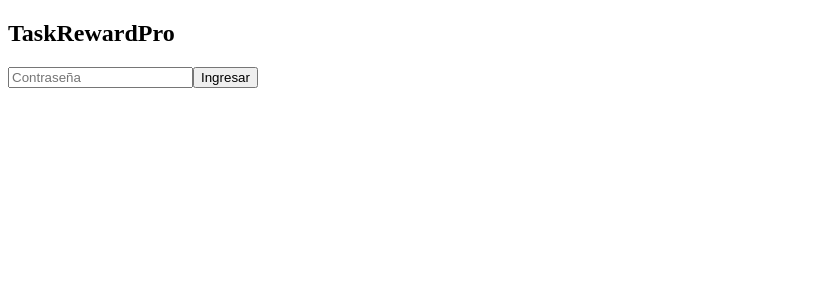
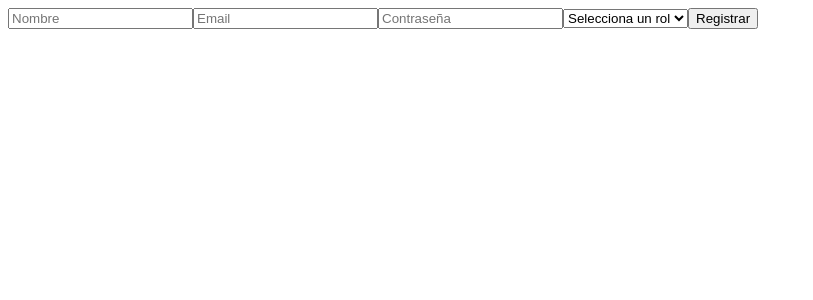
Before and after one commit to Filip96-coder/TaskRewardPro, a React (Vite) app in the folder Front/: page /register in a window 1280 px wide. Before the commit this address led to /login. Shown: the top 300 px of the page, without its empty margins (0-813 px from the left). Built offline with nearby package versions, Linux system fonts and the light colour scheme.

Commit message:
Creacion de usuarios mediante formulario basico conectando front + back

```diff
--- a/Front/src/app/routes.tsx
+++ b/Front/src/app/routes.tsx
@@ -1,12 +1,14 @@
 import { Routes, Route, Navigate } from "react-router-dom";
 import LoginPage from "../ui/pages/Auth/LoginPage";
 import DashboardPage from "../ui/pages/Dashboard/DashBoardPage";
+import RegisterPage from "../ui/pages/Auth/registerPage";
 
 export default function AppRoutes() {
   return (
     <Routes>
       <Route path="/login" element={<LoginPage />} />
       <Route path="/dashboard" element={<DashboardPage />} />
+       <Route path="/register" element={<RegisterPage />} />
       <Route path="*" element={<Navigate to="/login" />} />
     </Routes>
   );
--- /dev/null
+++ b/Front/src/ui/pages/Auth/registerPage.tsx
@@ -0,0 +1,96 @@
+import React, { useState } from 'react';
+
+const RegisterPage = () => {
+  const [nombre, setNombre] = useState('');
+  const [email, setEmail] = useState('');
+  const [password, setPassword] = useState('');
+  const [rol, setRol] = useState('');
+  const [cargo, setCargo] = useState('');
+  const [area, setArea] = useState('');
+
+  const handleSubmit = async (e: React.FormEvent) => {
+    e.preventDefault();
+    const usuario = {
+      nombre,
+      email,
+      password,
+      rol,
+      cargo: rol === 'trabajador' ? cargo : undefined,
+      area: rol === 'lider' ? area : undefined,
+    };
+
+    const response = await fetch('http://localhost:4000/api/usuarios', {
+      method: 'POST',
+      headers: { 'Content-Type': 'application/json' },
+      body: JSON.stringify(usuario),
+    });
+    if (response.ok) {
+      alert('Usuario creado correctamente');
+      setNombre('');
+      setEmail('');
+      setPassword('');
+      setRol('');
+      setCargo('');
+      setArea('');
+    } else {
+      alert('Error al crear usuario');
+    }
+  };
+
+  return (
+    <form onSubmit={handleSubmit}>
+      <input
+        type="text"
+        placeholder="Nombre"
+        value={nombre}
+        onChange={e => setNombre(e.target.value)}
+        required
+      />
+      <input
+        type="email"
+        placeholder="Email"
+        value={email}
+        onChange={e => setEmail(e.target.value)}
+        required
+      />
+      <input
+        type="password"
+        placeholder="Contraseña"
+        value={password}
+        onChange={e => setPassword(e.target.value)}
+        required
+      />
+      <select
+        value={rol}
+        onChange={e => setRol(e.target.value)}
+        required
+      >
+        <option value="">Selecciona un rol</option>
+        <option value="Admin">Admin</option>
+        <option value="Lider">Líder</option>
+        <option value="Trabajador">Trabajador</option>
+      </select>
+      {rol === 'Trabajador' && (
+        <input
+          type="text"
+          placeholder="Cargo"
+          value={cargo}
+          onChange={e => setCargo(e.target.value)}
+          required
+        />
+      )}
+      {rol === 'Lider' && (
+        <input
+          type="text"
+          placeholder="Área"
+          value={area}
+          onChange={e => setArea(e.target.value)}
+          required
+        />
+      )}
+      <button type="submit">Registrar</button>
+    </form>
+  );
+};
+
+export default RegisterPage;
```
Also changed, not shown: 1 other file (tests, documents, lock files or other folders).
